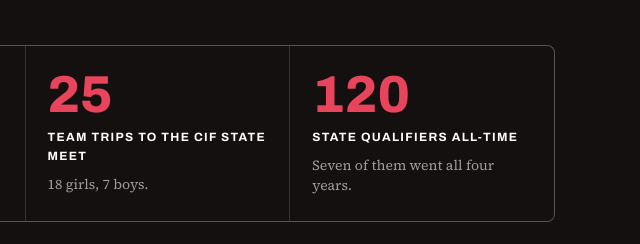
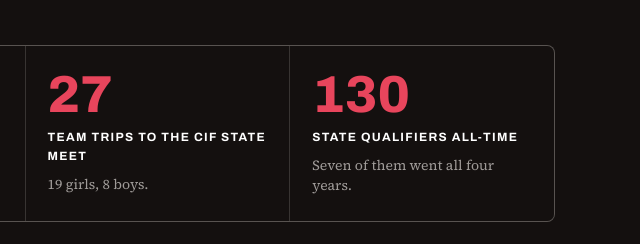
Before and after one commit to pwalesdi/mvxctf_website, a plain HTML site: page cross-country.html in a window 1280 px wide. Shown: the part 696-940 px from the top of the page, 615-1255 px from the left. Drawn offline with Linux system fonts and the light colour scheme.

Commit message:
Cross Country page: State figures include 2026, matching the records page
27 team trips to State (19 girls, 8 boys), 130 State qualifiers (seven
all four years), 13 straight girls team trips (2013 through 2026), and
8 boys team trips. Each derived from the same sources as the records
page's tiles: the team places file plus both 2026 teams, and the
Woodward Park file's State rows plus the ten runners new to State.

README: the page's typed-in figures listed with their new values.

Co-Authored-By: Claude Opus 5.5 <noreply@anthropic.com>

```diff
--- a/cross-country.html
+++ b/cross-country.html
@@ -92,12 +92,12 @@
           <span class="sub">Since 1988, across two divisions.</span>
         </div>
         <div class="honor">
-          <span class="fig">25</span>
+          <span class="fig">27</span>
           <span class="lab">Team trips to the CIF State meet</span>
-          <span class="sub">18 girls, 7 boys.</span>
+          <span class="sub">19 girls, 8 boys.</span>
         </div>
         <div class="honor">
-          <span class="fig">120</span>
+          <span class="fig">130</span>
           <span class="lab">State qualifiers all-time</span>
           <span class="sub">Seven of them went all four years.</span>
         </div>
@@ -160,7 +160,7 @@
             <div class="honor"><span class="fig">4 in 5</span><span class="sub">Division 2 titles in 2022, 2024, 2025 and 2026.</span></div>
             <div class="honor"><span class="fig">19</span><span class="sub">Top-10 finishes at NCS Division 2 since 2019, the most of any school in the division.</span></div>
             <div class="honor"><span class="fig">1-2-8-9</span><span class="sub">In 2026 O'Connell and Makarova finished together at the front of Division 2, with Padilla eighth and Ennen ninth. All four return.</span></div>
-            <div class="honor"><span class="fig">12 straight</span><span class="sub">Team trips to the State meet, 2013 through 2025.</span></div>
+            <div class="honor"><span class="fig">13 straight</span><span class="sub">Team trips to the State meet, 2013 through 2026.</span></div>
             <div class="honor"><span class="fig">5th</span><span class="sub">Best team finish at State, in 2015 and again in 2016.</span></div>
           </div>
         </div>
@@ -172,7 +172,7 @@
             <div class="honor"><span class="fig">3rd</span><span class="sub">Kotamraju third in the 2026 Division 2 championship, and the boys second as a team.</span></div>
             <div class="honor"><span class="fig">9</span><span class="sub">Top-10 finishes at NCS Division 2 since 2019, third in the division.</span></div>
             <div class="honor"><span class="fig">15:15.5</span><span class="sub">Ethan Miller in 2022, sixth in Division II at the State meet and the fastest in school history.</span></div>
-            <div class="honor"><span class="fig">7</span><span class="sub">Team trips to the State meet.</span></div>
+            <div class="honor"><span class="fig">8</span><span class="sub">Team trips to the State meet.</span></div>
             <div class="honor"><span class="fig">3 of 5</span><span class="sub">Three of the five scorers from the 2026 section runner-up team return, led by Tochilnik, 16th as a freshman.</span></div>
           </div>
         </div>
```
Also changed, not shown: 1 other file.
